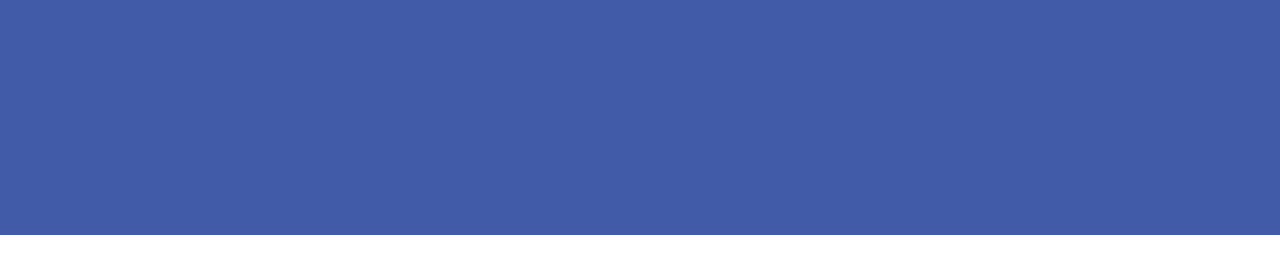
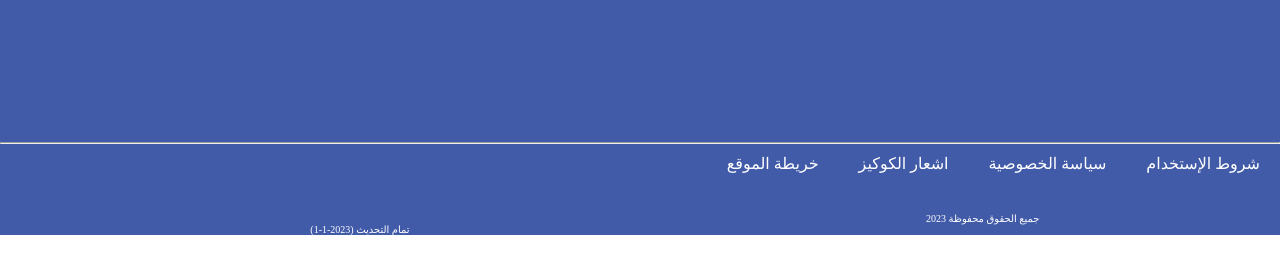
Before and after one commit to Raghad-Aldakhil/WebProject, a plain HTML site: page Project/index.html in a window 1280 px wide. Shown: the part 390-664 px from the top of the page. Drawn offline with Linux system fonts and the light colour scheme.

Commit message:
Update index.html

```diff
--- a/Project/index.html
+++ b/Project/index.html
@@ -72,6 +72,21 @@
         </div>
 
 
+        <div class="line"><hr></hr></div>
+              <div class="bottom"> <a class="underline" href="#">شروط الإستخدام</a></div>
+              <div class="bottom"> <a class="underline" href="#">سياسة الخصوصية</a></div>
+              <div class="bottom"> <a class="underline" href="#">اشعار الكوكيز</a></div>
+              <div class="bottom"> <a class="underline" href="#">خريطة الموقع</a></div>
+    <br>
+    <div>
+      <p class="bottom-2">
+        <br>جميع الحقوق محفوظة 2023<p>
+    </div>
+    <div>
+      <p class="bottom-3">
+        <br>تمام التحديث (2023-1-1)<p>
+    </div>
+
     </footer>
 
 </body>
```
